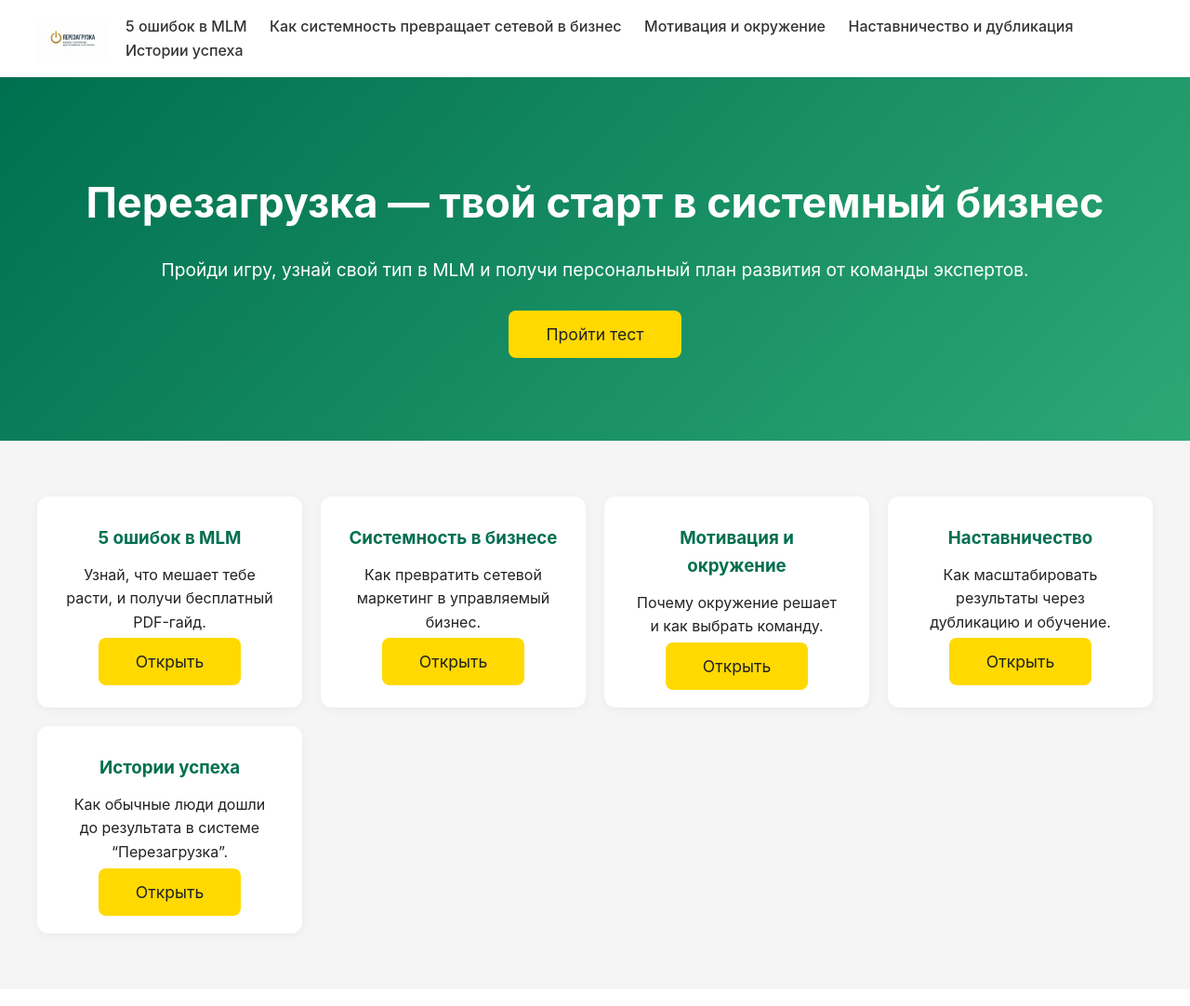
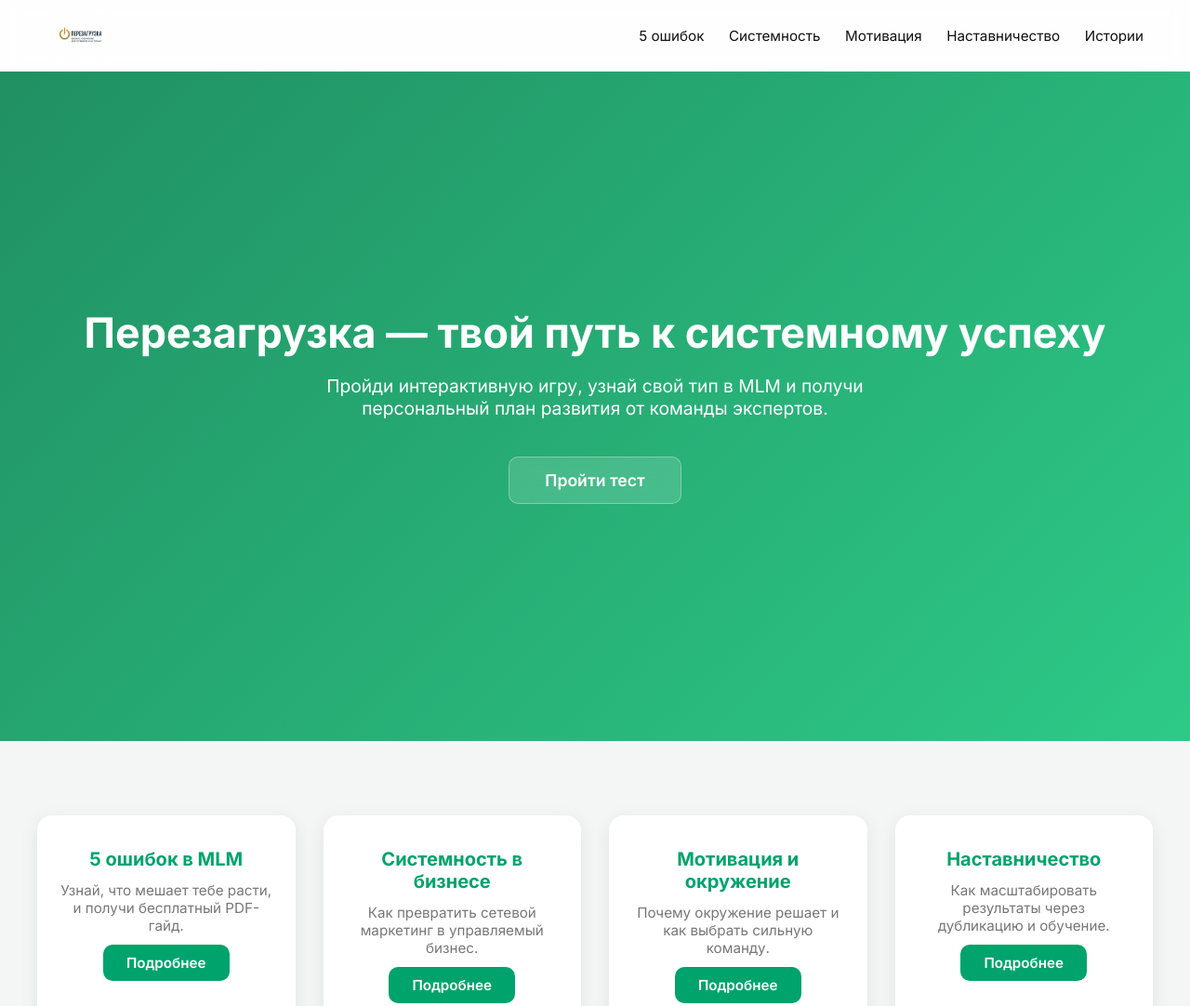
Before and after one commit to MrMrfjn/Redownload, a plain HTML site: page perezagruzka-site/index.html in a window 1280 px wide. Shown: the top 1082 px of the page at 93% size. Drawn offline with Linux system fonts and the light colour scheme.

Commit message:
Refactor index.html for better design and interactivity
Updated the HTML structure, styles, and scripts for improved design and functionality.

```diff
--- a/perezagruzka-site/index.html
+++ b/perezagruzka-site/index.html
@@ -9,153 +9,237 @@
       content="Перезагрузка — обучение, которое превращает сетевой маркетинг в системный бизнес. Курсы, игра и сообщество для роста дохода и команды."
     />
 
-    <!-- Google Tag Manager -->
-    <script>
-      (function (w, d, s, l, i) {
-        w[l] = w[l] || [];
-        w[l].push({ "gtm.start": new Date().getTime(), event: "gtm.js" });
-        var f = d.getElementsByTagName(s)[0],
-          j = d.createElement(s),
-          dl = l != "dataLayer" ? "&l=" + l : "";
-        j.async = true;
-        j.src = "https://www.googletagmanager.com/gtm.js?id=" + i + dl;
-        f.parentNode.insertBefore(j, f);
-      })(window, document, "script", "dataLayer", "GTM-MDRG6HKX");
-    </script>
-    <!-- End Google Tag Manager -->
+    <link
+      href="https://fonts.googleapis.com/css2?family=Inter:wght@400;600;700&display=swap"
+      rel="stylesheet"
+    />
+    <style>
+      :root {
+        --green: #00a36c;
+        --light-green: #5be3ae;
+        --yellow: #ffe600;
+        --dark: #111;
+        --gray: #777;
+      }
 
-    <style>
       * {
         margin: 0;
         padding: 0;
         box-sizing: border-box;
-        font-family: "Inter", Arial, sans-serif;
+        font-family: "Inter", sans-serif;
+        scroll-behavior: smooth;
       }
 
       body {
-        background-color: #f5f5f5;
-        color: #222;
-        line-height: 1.6;
+        background: #f4f6f5;
+        color: var(--dark);
+        overflow-x: hidden;
       }
 
+      /* Header */
       header {
-        background-color: #ffffff;
-        padding: 16px 40px;
+        position: sticky;
+        top: 0;
+        background: rgba(255, 255, 255, 0.9);
+        backdrop-filter: blur(10px);
+        padding: 14px 50px;
         display: flex;
         align-items: center;
         justify-content: space-between;
-        box-shadow: 0 2px 5px rgba(0, 0, 0, 0.05);
+        z-index: 100;
+        border-bottom: 1px solid #eee;
       }
 
       header img {
-        height: 50px;
+        height: 48px;
+        transition: transform 0.3s ease;
+      }
+
+      header img:hover {
+        transform: scale(1.05);
       }
 
       nav a {
-        margin-left: 20px;
+        margin-left: 22px;
         text-decoration: none;
-        color: #333;
+        color: var(--dark);
         font-weight: 500;
+        transition: 0.3s;
+        font-size: 0.95rem;
       }
 
       nav a:hover {
-        color: #007b55;
+        color: var(--green);
       }
 
+      /* Hero section */
       .hero {
-        background: linear-gradient(135deg, #006f4f, #2ca875);
-        color: #fff;
+        height: 90vh;
+        background: linear-gradient(-45deg, #00a36c, #2dc987, #1c7c56, #00b07b);
+        background-size: 400% 400%;
+        animation: gradientShift 8s ease infinite;
+        color: white;
         text-align: center;
-        padding: 100px 20px;
+        display: flex;
+        flex-direction: column;
+        align-items: center;
+        justify-content: center;
+        padding: 0 20px;
+      }
+
+      @keyframes gradientShift {
+        0% {
+          background-position: 0% 50%;
+        }
+        50% {
+          background-position: 100% 50%;
+        }
+        100% {
+          background-position: 0% 50%;
+        }
       }
 
       .hero h1 {
         font-size: 2.8rem;
-        margin-bottom: 20px;
+        margin-bottom: 18px;
+        line-height: 1.2;
+        animation: fadeUp 1s ease forwards;
       }
 
       .hero p {
         font-size: 1.2rem;
+        max-width: 600px;
         margin-bottom: 40px;
+        opacity: 0;
+        animation: fadeUp 1.2s ease forwards;
+      }
+
+      @keyframes fadeUp {
+        from {
+          opacity: 0;
+          transform: translateY(20px);
+        }
+        to {
+          opacity: 1;
+          transform: translateY(0);
+        }
       }
 
       .cta-btn {
-        background-color: #ffd900;
-        color: #222;
-        border: none;
-        padding: 15px 40px;
+        background: rgba(255, 255, 255, 0.15);
+        border: 1px solid rgba(255, 255, 255, 0.3);
+        backdrop-filter: blur(10px);
+        color: #fff;
+        padding: 14px 38px;
         font-size: 1.1rem;
-        border-radius: 8px;
+        border-radius: 10px;
         cursor: pointer;
-        transition: 0.3s;
+        transition: all 0.3s ease;
         text-decoration: none;
+        font-weight: 600;
       }
 
       .cta-btn:hover {
-        background-color: #ffe74c;
+        background: rgba(255, 255, 255, 0.3);
+        transform: translateY(-2px);
       }
 
+      /* Sections */
       .sections {
         display: grid;
         grid-template-columns: repeat(auto-fit, minmax(260px, 1fr));
-        gap: 20px;
-        padding: 60px 40px;
+        gap: 30px;
+        padding: 80px 40px;
       }
 
       .section-card {
         background: #fff;
-        padding: 30px;
-        border-radius: 12px;
-        box-shadow: 0 2px 10px rgba(0, 0, 0, 0.05);
+        border-radius: 16px;
+        box-shadow: 0 5px 20px rgba(0, 0, 0, 0.08);
         text-align: center;
+        padding: 35px 25px;
+        transition: all 0.4s ease;
+        transform: translateY(40px);
+        opacity: 0;
+      }
+
+      .section-card.visible {
+        transform: translateY(0);
+        opacity: 1;
+      }
+
+      .section-card:hover {
+        transform: translateY(-10px) scale(1.03);
+        box-shadow: 0 10px 25px rgba(0, 0, 0, 0.1);
       }
 
       .section-card h3 {
+        color: var(--green);
         margin-bottom: 12px;
-        color: #006f4f;
+        font-size: 1.25rem;
       }
 
       .section-card p {
-        margin-bottom: 16px;
+        color: var(--gray);
+        margin-bottom: 20px;
+        font-size: 0.95rem;
       }
 
+      .section-card .cta-btn {
+        background: var(--green);
+        color: #fff;
+        border: none;
+        padding: 10px 25px;
+        font-size: 0.95rem;
+      }
+
+      .section-card .cta-btn:hover {
+        background: var(--light-green);
+        color: var(--dark);
+      }
+
+      /* Footer */
       footer {
+        background: #fff;
         text-align: center;
         padding: 40px;
-        background: #fff;
         font-size: 0.9rem;
-        color: #777;
+        color: var(--gray);
+      }
+
+      @media (max-width: 600px) {
+        .hero h1 {
+          font-size: 2rem;
+        }
+
+        header {
+          padding: 12px 24px;
+        }
+
+        nav a {
+          margin-left: 12px;
+          font-size: 0.85rem;
+        }
       }
     </style>
   </head>
 
   <body>
-    <!-- Google Tag Manager (noscript) -->
-    <noscript
-      ><iframe
-        src="https://www.googletagmanager.com/ns.html?id=GTM-MDRG6HKX"
-        height="0"
-        width="0"
-        style="display: none; visibility: hidden"
-      ></iframe
-    ></noscript>
-    <!-- End Google Tag Manager (noscript) -->
-
     <header>
       <img src="logo.png" alt="Логотип Перезагрузка" />
       <nav>
-        <a href="/landing1/index.html">5 ошибок в MLM</a>
-        <a href="/landing2/index.html">Как системность превращает сетевой в бизнес</a>
-        <a href="/landing3/index.html">Мотивация и окружение</a>
-        <a href="/landing4/index.html">Наставничество и дубликация</a>
-        <a href="/landing5/index.html">Истории успеха</a>
+        <a href="/landing1/index.html">5 ошибок</a>
+        <a href="/landing2/index.html">Системность</a>
+        <a href="/landing3/index.html">Мотивация</a>
+        <a href="/landing4/index.html">Наставничество</a>
+        <a href="/landing5/index.html">Истории</a>
       </nav>
     </header>
 
     <section class="hero">
-      <h1>Перезагрузка — твой старт в системный бизнес</h1>
+      <h1>Перезагрузка — твой путь к системному успеху</h1>
       <p>
-        Пройди игру, узнай свой тип в MLM и получи персональный план развития от команды экспертов.
+        Пройди интерактивную игру, узнай свой тип в MLM и получи персональный план развития от команды экспертов.
       </p>
       <a href="https://t.me/yourbotlink" class="cta-btn">Пройти тест</a>
     </section>
@@ -164,32 +248,48 @@
       <div class="section-card">
         <h3>5 ошибок в MLM</h3>
         <p>Узнай, что мешает тебе расти, и получи бесплатный PDF-гайд.</p>
-        <a href="/landing1/index.html" class="cta-btn">Открыть</a>
+        <a href="/landing1/index.html" class="cta-btn">Подробнее</a>
       </div>
       <div class="section-card">
         <h3>Системность в бизнесе</h3>
         <p>Как превратить сетевой маркетинг в управляемый бизнес.</p>
-        <a href="/landing2/index.html" class="cta-btn">Открыть</a>
+        <a href="/landing2/index.html" class="cta-btn">Подробнее</a>
       </div>
       <div class="section-card">
         <h3>Мотивация и окружение</h3>
-        <p>Почему окружение решает и как выбрать команду.</p>
-        <a href="/landing3/index.html" class="cta-btn">Открыть</a>
+        <p>Почему окружение решает и как выбрать сильную команду.</p>
+        <a href="/landing3/index.html" class="cta-btn">Подробнее</a>
       </div>
       <div class="section-card">
         <h3>Наставничество</h3>
         <p>Как масштабировать результаты через дубликацию и обучение.</p>
-        <a href="/landing4/index.html" class="cta-btn">Открыть</a>
+        <a href="/landing4/index.html" class="cta-btn">Подробнее</a>
       </div>
       <div class="section-card">
         <h3>Истории успеха</h3>
-        <p>Как обычные люди дошли до результата в системе “Перезагрузка”.</p>
-        <a href="/landing5/index.html" class="cta-btn">Открыть</a>
+        <p>Как обычные люди достигли результата с программой “Перезагрузка”.</p>
+        <a href="/landing5/index.html" class="cta-btn">Подробнее</a>
       </div>
     </section>
 
     <footer>
       © 2025 Перезагрузка | Все права защищены | perezagruzka.org
     </footer>
+
+    <script>
+      // Анимация появления блоков при скролле
+      const cards = document.querySelectorAll(".section-card");
+      const observer = new IntersectionObserver(
+        (entries) => {
+          entries.forEach((entry) => {
+            if (entry.isIntersecting) {
+              entry.target.classList.add("visible");
+            }
+          });
+        },
+        { threshold: 0.1 }
+      );
+      cards.forEach((card) => observer.observe(card));
+    </script>
   </body>
 </html>
```
